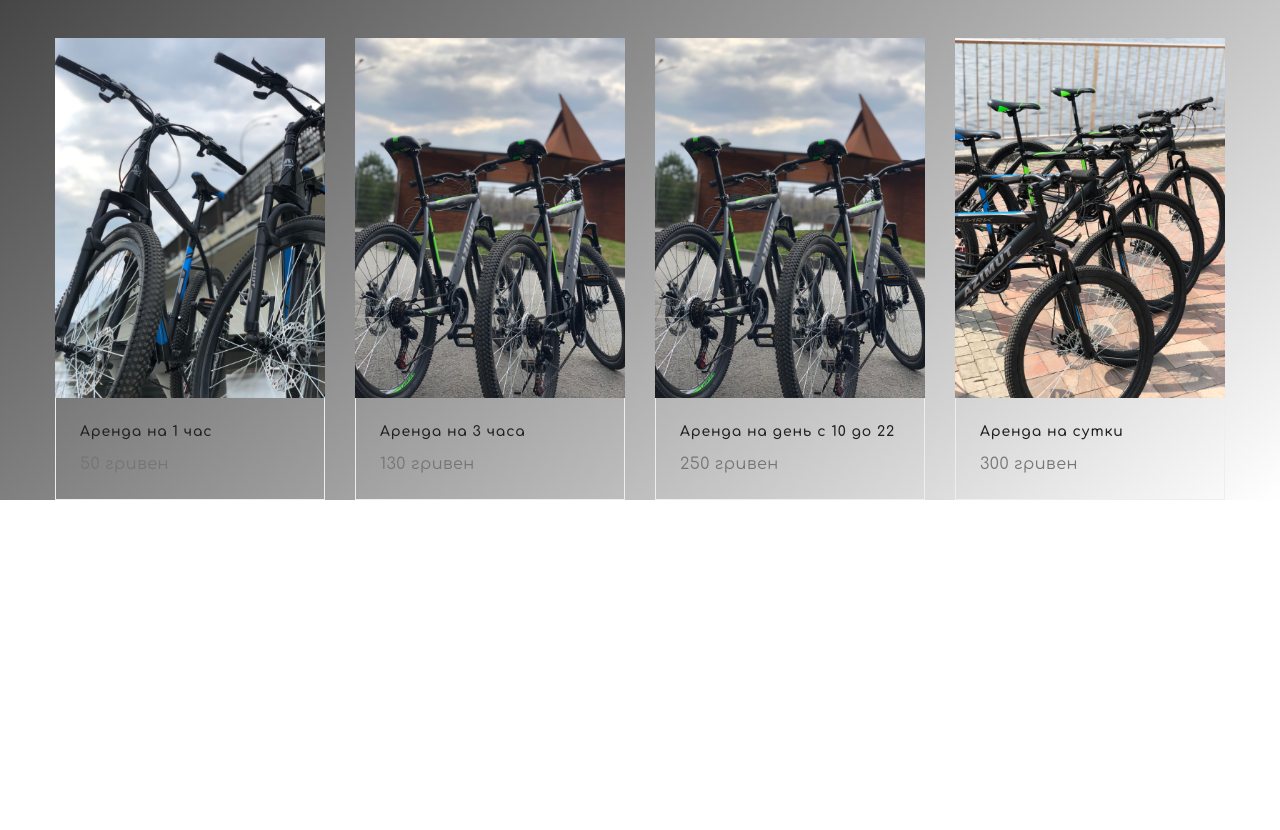
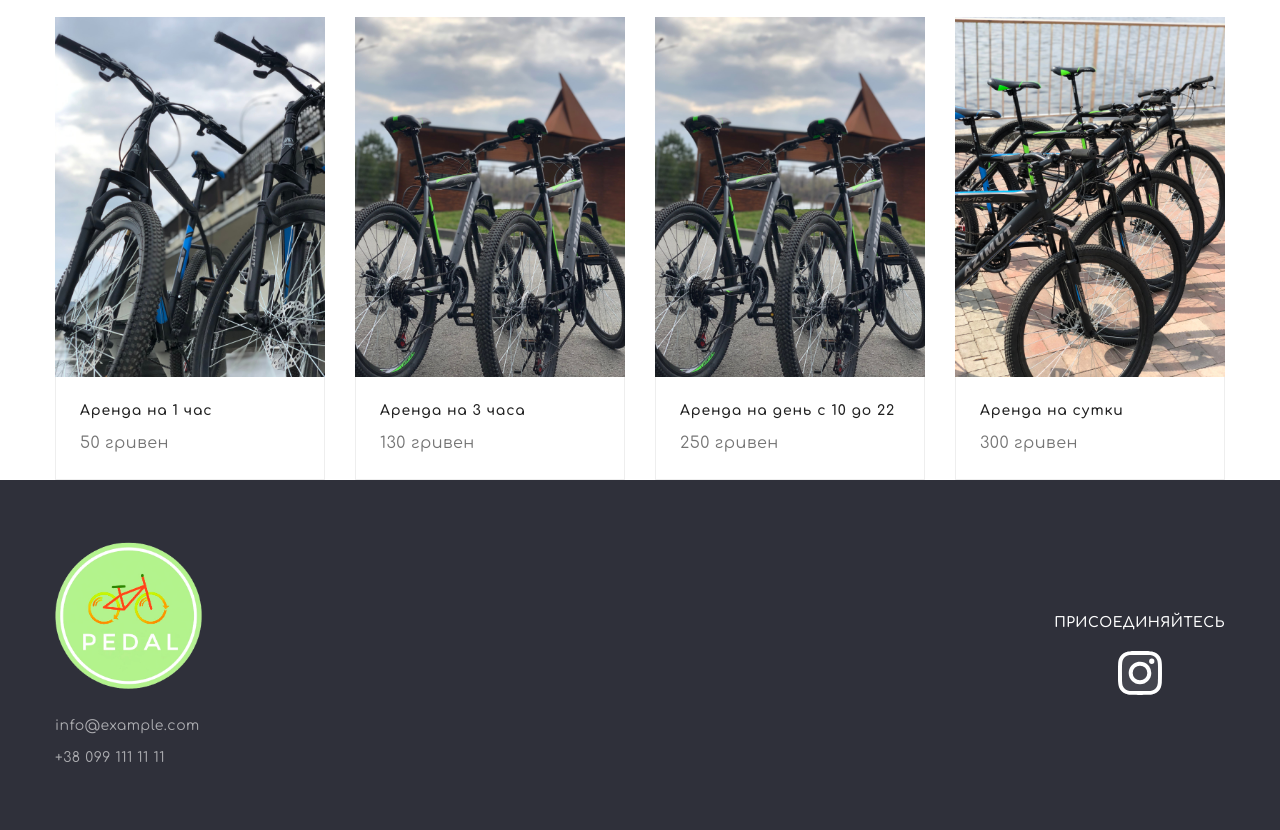
Before and after one commit to AlexandrHavrylov/pedal_velo_ua, a plain HTML site: page index.html in a window 1280 px wide. Shown: the part 604-1434 px from the top of the page. Before the commit the page ends 1119 px from the top, so only its background shows below. Drawn offline with nearby package versions, Linux system fonts and the light colour scheme; a web font is replaced by a local one.

Commit message:
Наброски

```diff
--- a/index.html
+++ b/index.html
@@ -22,10 +22,8 @@
     <header class="page-header">
       <div class="container container--header">
         <a class="logo" href="./index.html">
-          <svg class="logo__icon" width="100px">
-            <use href="./img/sprite.svg#icon-logo"></use>
-          </svg>
-          <span class="logo__text">PEDAL</span>
+         <img class="logo__icon" src="./img/logo.png" alt="" width="150px">
+
         </a>
         <div class="text-wrapper">
           <p class="header__title">PEDAL</p>
@@ -129,10 +127,7 @@
                   />
                   <div class="overlay">
                     <p class="overlay__text">
-                      Технокряк это современная площадка распространения
-                      коронавируса. Компании используют эту платформу для
-                      цифрового шпионажа и атак на защищённые сервера
-                      конкурентов.
+                      Для аренды необходимо оставить залог 5000 грн либо документ удостоверяющий личность + 500 грн
                     </p>
                   </div>
                 </div>
@@ -153,10 +148,7 @@
                   />
                   <div class="overlay">
                     <p class="overlay__text">
-                      Технокряк это современная площадка распространения
-                      коронавируса. Компании используют эту платформу для
-                      цифрового шпионажа и атак на защищённые сервера
-                      конкурентов.
+                      Для аренды необходимо оставить залог 5000 грн либо документ удостоверяющий личность + 500 грн
                     </p>
                   </div>
                 </div>
@@ -178,10 +170,7 @@
                   />
                   <div class="overlay">
                     <p class="overlay__text">
-                      Технокряк это современная площадка распространения
-                      коронавируса. Компании используют эту платформу для
-                      цифрового шпионажа и атак на защищённые сервера
-                      конкурентов.
+                      Для аренды необходимо оставить залог 5000 грн либо документ удостоверяющий личность + 500 грн
                     </p>
                   </div>
                 </div>
@@ -201,10 +190,7 @@
                   />
                   <div class="overlay">
                     <p class="overlay__text">
-                      Технокряк это современная площадка распространения
-                      коронавируса. Компании используют эту платформу для
-                      цифрового шпионажа и атак на защищённые сервера
-                      конкурентов.
+                      Для аренды необходимо оставить залог 5000 грн либо документ удостоверяющий личность + 500 грн
                     </p>
                   </div>
                 </div>
@@ -217,6 +203,49 @@
             </ul>
             </div>
             </section>
+
+             <!-- FOOTER-->
+    <footer class="footer">
+      <div class="container container--footer">
+        <div class="footer-wraper">
+          <div class="address-container">
+            <a class="logo" href="./index.html">
+         <img class="logo__icon" src="./img/logo.png" alt="" width="150px">
+
+        </a>
+            <address class="address">
+
+              <ul class="address__list">
+                <li class="address__item">
+                  <a class="address__link" href="mailto:info@example.com"
+                    >info@example.com</a
+                  >
+                </li>
+                <li class="address__item">
+                  <a class="address__link" href="tel:+380991111111"
+                    >+38 099 111 11 11</a
+                  >
+                </li>
+              </ul>
+            </address>
+          </div>
+          <div class="network">
+            <p class="network__text">присоединяйтесь</p>
+            <ul class="network__list network__list--footer">
+              <li class="network__item">
+                <a class="network__link network__link--white" href="#">
+                  <svg class="network__icon" >
+                    <use href="./img/sprite.svg#icon-instagram"></use>
+                  </svg>
+                </a>
+              </li>
+
+            </ul>
+          </div>
+        </div>
+
+      </div>
+    </footer>
     </main>
   </body>
 </html>
--- /dev/null
+++ b/sass/components/_address.scss
@@ -0,0 +1,110 @@
+.address {
+  margin-top: 20px;
+  font-style: inherit;
+
+  font-weight: 400;
+  font-size: 14px;
+  line-height: 1.71;
+}
+
+.address__list {
+  @extend %list;
+}
+
+.address__list,
+.address__item:last-child {
+  margin-top: 8px;
+}
+
+.address__text {
+  color: $primary-bg-color;
+}
+
+.address__link {
+  color: $footer-address-color;
+  transition: color 250ms $bazier;
+
+  &:hover,
+  &:focus {
+    color: $accent-color;
+  }
+}
+
+.network__list {
+  @extend %list;
+
+  display: flex;
+  justify-content: center;
+  align-items: center;
+
+  text-align: center;
+  margin-top: 16px;
+
+  &--footer {
+    margin-top: 20px;
+  }
+}
+
+.network__item {
+  &:not(:first-child) {
+    margin-left: 10px;
+  }
+}
+
+.network__link {
+  display: flex;
+  align-items: center;
+  justify-content: center;
+  border-radius: 50%;
+
+  width: 44px;
+  height: 44px;
+
+  &--grey {
+    color: #afb1b8;
+    transition: color 250ms $bazier, background-color 250ms $bazier;
+  }
+
+  &--white {
+    color: $white-color;
+    background-color: $network-bg-color;
+  }
+
+  &:hover,
+  &:focus {
+    background-color: $accent-color;
+    color: $white-color;
+    outline: none;
+  }
+}
+
+.network__icon {
+  fill: currentColor;
+  width: 50px;
+  height: 50px;
+}
+
+/* В ФУТЕРЕ */
+
+.network {
+  text-align: center;
+  @media screen and (max-width: 767px) {
+    margin-top: 60px;
+  }
+
+  @media screen and (min-width: $desktop) {
+    margin-left: 70px;
+  }
+}
+
+.network__text {
+  margin: 0;
+  padding: 0px;
+
+  color: $white-color;
+
+  font-weight: 700;
+  font-size: 14px;
+  line-height: 1.14;
+  text-transform: uppercase;
+}
--- a/sass/components/_examples.scss
+++ b/sass/components/_examples.scss
@@ -52,7 +52,7 @@
 
   width: 100%;
   height: 100%;
-  background-color: rgba(33, 150, 243, 0.9);
+  background-color: rgba(62, 245, 86, 0.9);
 
   transition: transform 250ms $bazier;
 
--- a/sass/components/_header.scss
+++ b/sass/components/_header.scss
@@ -3,38 +3,40 @@
 }
 
 .container--header {
+  text-align: center;
+  padding-top: 25px;
+  @media screen and (min-width: $tablet) {
     display: flex;
     align-items: center;
     justify-content: space-between;
   }
-
-.logo {
-  display: flex;
-  flex-direction: column;
-  align-items: center;
-  justify-content: center;
-  border-radius: 50%;
-  background-color: black;
-  color: $accent-color;
-  width: 200px;
-  height: 200px;
 }
 
 .logo__icon {
-  fill: currentColor;
+  width: 100px;
+
+  @media screen and (min-width: $tablet) {
+    width: 150px;
+  }
 }
 
 .header__title {
   font-family: 'Zen Dots', cursive;
-  font-size: 50px;
+  font-size: 25px;
   letter-spacing: 0.6em;
 
   text-align: center;
   color: $accent-color;
+  @media screen and (min-width: $tablet) {
+    font-size: 50px;
+  }
 }
 
 .header__text {
+  font-size: 20px;
+  @media screen and (min-width: $tablet) {
     font-size: 30px;
+  }
 }
 
 /* Контакты в хедере */
@@ -43,11 +45,14 @@
   @extend %list;
 
   display: flex;
+  align-items: center;
+  justify-content: space-between;
+
+  @media screen and (min-width: $tablet) {
     flex-direction: column;
     align-items: flex-start;
     justify-content: center;
-  padding-top: 21px;
-  padding-bottom: 21px;
+  }
 }
 
 .contacts__item {
--- /dev/null
+++ b/sass/components/_page-footer.scss
@@ -0,0 +1,33 @@
+/* FOOTER */
+.footer {
+  background-color: $third-bg-color;
+
+  @media screen and (max-width: 1199px) {
+    text-align: center;
+  }
+}
+
+.container--footer {
+  padding-top: 60px;
+  padding-bottom: 60px;
+
+  @media screen and (min-width: $desktop) {
+    display: flex;
+    align-items: baseline;
+  }
+}
+
+.footer-wraper {
+  @media screen and (min-width: $tablet) and (max-width: 1199px) {
+    display: flex;
+    align-items: center;
+    justify-content: space-between;
+  }
+
+  @media screen and (min-width: $desktop) {
+    width: 100%;
+    display: flex;
+    align-items: center;
+    justify-content: space-between;
+  }
+}
--- a/sass/main.scss
+++ b/sass/main.scss
@@ -4,3 +4,5 @@
 @import '../sass/components/header';
 @import '../sass/components/section';
 @import '../sass/components/examples';
+@import '../sass/components/page-footer';
+@import '../sass/components/address';
--- a/sass/utils/_variables.scss
+++ b/sass/utils/_variables.scss
@@ -1,6 +1,6 @@
 $primary-text-color: #212121;
 $secondary-text-color: #757575;
-$accent-color: #faa406;
+$accent-color: #83f356;
 $primary-bg-color: #ffffff;
 $secondary-bg-color: #f5f4fa;
 $thumb-bg: rgba(250, 164, 6, 0.9);
--- a/sass/utils/base/_comon.scss
+++ b/sass/utils/base/_comon.scss
@@ -2,8 +2,7 @@ body {
   color: var(--primary-text-color);
   font-family: Comfortaa, sans-serif;
   letter-spacing: 0.03em;
-  background-image: linear-gradient(to top left, white, black);
-  background-repeat: no-repeat;
+
 }
 
 p {
```
Also changed, not shown: css/main.css, css/main.min.css, img/logo.png (added), 2 other files. Lines whose indentation alone changed are shown as unchanged.
